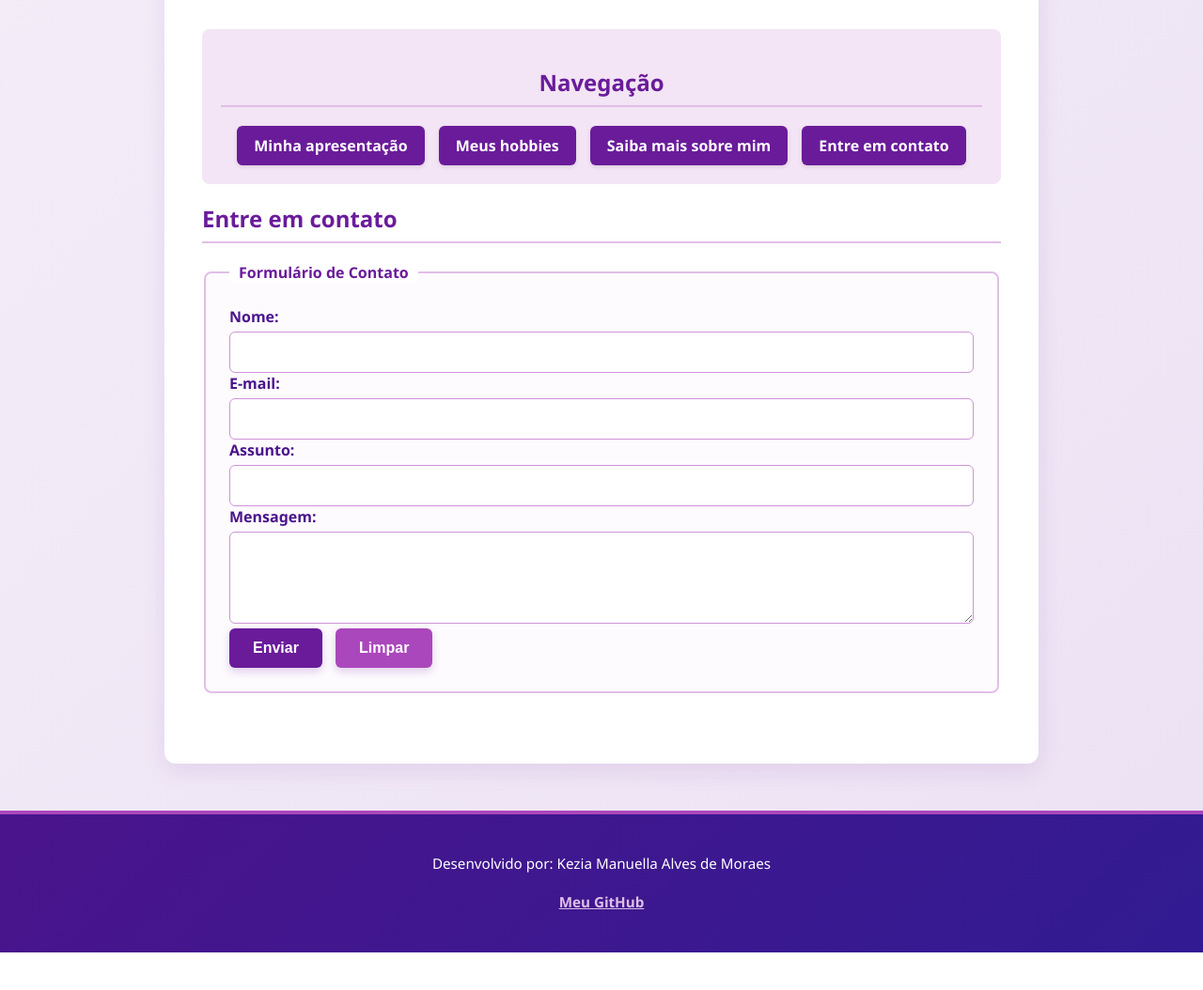
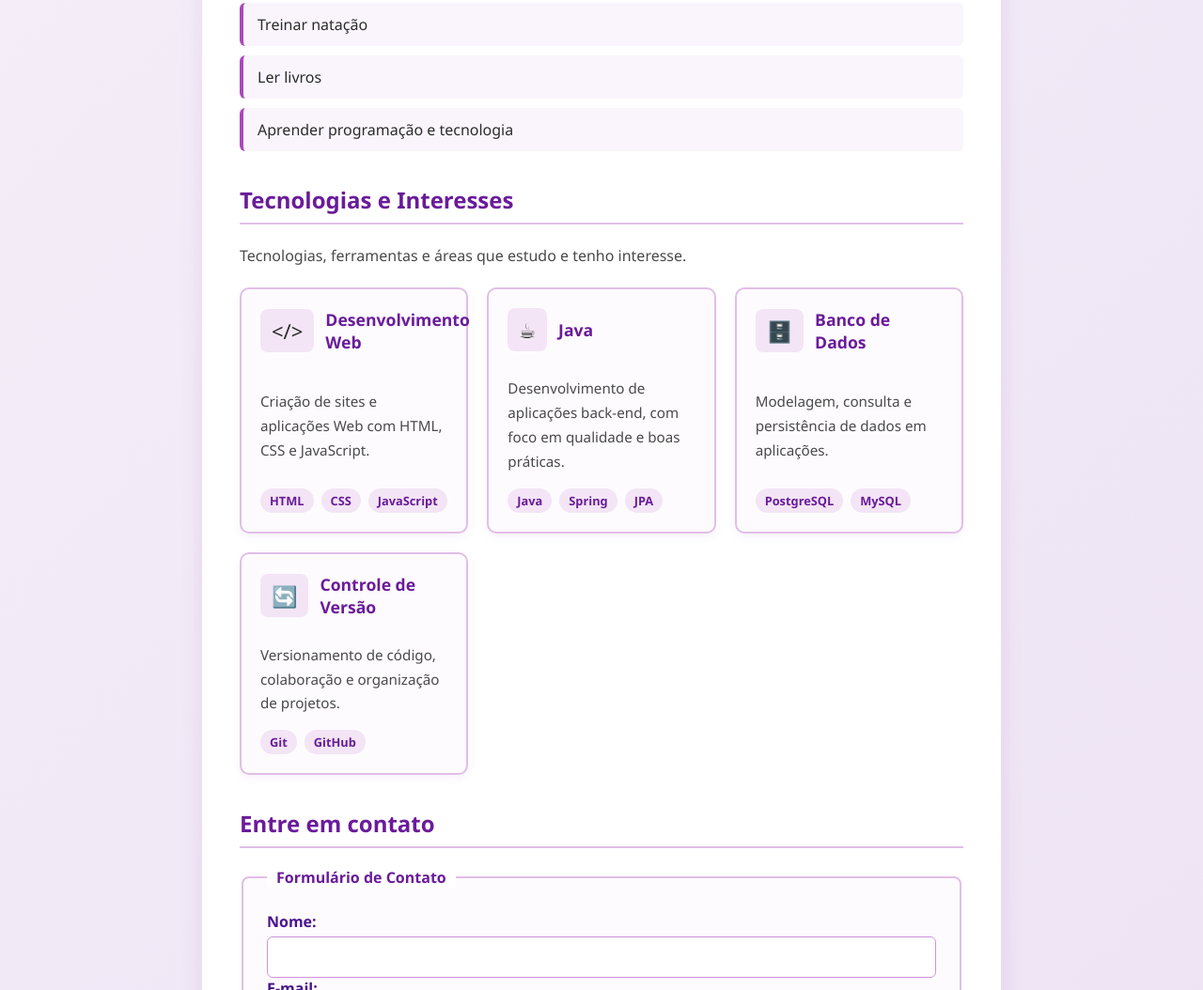
Before and after one commit to kezia242/pagina-pessoal, a plain HTML site: page index.html in a window 1280 px wide. Shown: the part 1085-2139 px from the top of the page at 94% size. Before the commit the page ends 2099 px from the top, so only its background shows below. Drawn offline with Linux system fonts and the light colour scheme.

Commit message:
Adicionando seção de tecnologias com Flexbox e Grid

```diff
--- a/index.html
+++ b/index.html
@@ -6,7 +6,7 @@
         <meta name="viewport" content="width=device-width, initial-scale=1.0">
         <title>Minha Página Pessoal</title>
 
-        <!-- Ligação com a folha de estilos externa exigida pela atividade -->
+        <!-- Ligação com a folha de estilos externa -->
         <link rel="stylesheet" href="style.css">
     </head>
 
@@ -16,71 +16,136 @@
             <p>Estudante de Técnico em Informática para Internet</p>
         </header>
 
+        <!-- BARRA DE NAVEGAÇÃO NO TOPO -->
+        <nav>
+            <h2>Navegação</h2>
+
+            <ul>
+                <li>
+                    <a href="#apresentacao">
+                        Minha apresentação
+                    </a>
+                </li>
+                <li>
+                    <a href="#hobbies">
+                        Meus hobbies
+                    </a>
+                </li>
+                <li>
+                    <a href="#tecnologias">
+                        Tecnologias e Interesses
+                    </a>
+                </li>
+                <li>
+                    <a href="sobre.html">
+                        Saiba mais sobre mim
+                    </a>
+                </li>
+                <li>
+                    <a href="#contato">
+                        Entre em contato
+                    </a>
+                </li>
+            </ul>
+        </nav>
+
         <main>
+            <!-- SECÇÃO SOBRE MIM -->
             <section id="apresentacao">
                 <h2>Sobre mim</h2>
 
                 <p>
-                    Meu nome é Kezia e atualmente curso Técnico em
-                    Informática para Internet no IF Sudeste MG.
-                    Estou ampliando meus conhecimentos em tecnologia
-                    e aprendendo a desenvolver páginas web.
+                    Olá! Meu nome é Kezia, tenho 30 anos, sou natural de Recife - PE e moro em Conselheiro Lafaiete - MG.
+                    Atualmente curso Técnico em Informática para Internet no IF Sudeste MG - Campus Barbacena, ampliando meus
+                    conhecimentos em tecnologia e aprendendo a desenvolver páginas web.
                 </p>
 
                 <p>
-                    Meu objetivo é continuar aprendendo,
-                    desenvolver novas habilidades e ampliar minhas
-                    oportunidades profissionais na área de
-                    tecnologia.
+                    Com bagagem nas áreas de administração, logística e recursos humanos, e experiência profissional como recepcionista,
+                    inspetora de qualidade e auxiliar de escritório, meu objetivo é continuar aprendendo, desenvolver novas habilidades e
+                    ampliar minhas oportunidades profissionais nessa transição para a área de tecnologia.
                 </p>
 
-                <!-- DICA: Certifique-se de que sua foto está na pasta "imagens" com este nome ou altere aqui -->
                 <img src="imagens/foto.jpg"
                      alt="Foto de apresentação da Kezia"
                      class="foto-perfil"
                      width="450">
             </section>
 
+            <!-- SECÇÃO HOBBIES -->
             <section id="hobbies">
                 <h2>Meus hobbies e interesses</h2>
 
                 <ul>
-                    <li>Jogar videogame</li>
                     <li>Treinar natação</li>
-                    <li>Assistir a doramas</li>
                     <li>Ler livros</li>
                     <li>Aprender programação e tecnologia</li>
                 </ul>
             </section>
 
-            <nav>
-                <h2>Navegação</h2>
+            <!-- SECÇÃO DE TECNOLOGIAS E INTERESSES -->
+            <section id="tecnologias">
+                <h2>Tecnologias e Interesses</h2>
+                <p>Tecnologias, ferramentas e áreas que estudo e tenho interesse.</p>
 
-                <ul>
-                    <li>
-                        <a href="#apresentacao">
-                            Minha apresentação
-                        </a>
-                    </li>
-                    <li>
-                        <a href="#hobbies">
-                            Meus hobbies
-                        </a>
-                    </li>
-                    <li>
-                        <a href="sobre.html">
-                            Saiba mais sobre mim
-                        </a>
-                    </li>
-                    <li>
-                        <a href="#contato">
-                            Entre em contato
-                        </a>
-                    </li>
-                </ul>
-            </nav>
+                <div class="grid-cards">
+                    <!-- CARTÃO 1 -->
+                    <div class="card">
+                        <div class="card-topo">
+                            <span class="icone">&lt;/&gt;</span>
+                            <h3>Desenvolvimento Web</h3>
+                        </div>
+                        <p>Criação de sites e aplicações Web com HTML, CSS e JavaScript.</p>
+                        <div class="card-tags">
+                            <span class="tag">HTML</span>
+                            <span class="tag">CSS</span>
+                            <span class="tag">JavaScript</span>
+                        </div>
+                    </div>
 
-            <!-- SEÇÃO DE CONTATO -->
+                    <!-- CARTÃO 2 -->
+                    <div class="card">
+                        <div class="card-topo">
+                            <span class="icone">☕</span>
+                            <h3>Java</h3>
+                        </div>
+                        <p>Desenvolvimento de aplicações back-end, com foco em qualidade e boas práticas.</p>
+                        <div class="card-tags">
+                            <span class="tag">Java</span>
+                            <span class="tag">Spring</span>
+                            <span class="tag">JPA</span>
+                        </div>
+                    </div>
+
+                    <!-- CARTÃO 3 -->
+                    <div class="card">
+                        <div class="card-topo">
+                            <span class="icone">🗄️</span>
+                            <h3>Banco de Dados</h3>
+                        </div>
+                        <p>Modelagem, consulta e persistência de dados em aplicações.</p>
+                        <div class="card-tags">
+                            <span class="tag">PostgreSQL</span>
+                            <span class="tag">MySQL</span>
+                        </div>
+                    </div>
+
+                    <!-- CARTÃO 4 -->
+                    <div class="card">
+                        <div class="card-topo">
+                            <span class="icone">🔄</span>
+                            <h3>Controle de Versão</h3>
+                        </div>
+                        <p>Versionamento de código, colaboração e organização de projetos.</p>
+                        <div class="card-tags">
+                            <span class="tag">Git</span>
+                            <span class="tag">GitHub</span>
+                        </div>
+                    </div>
+                </div>
+            </section>
+
+            <!-- SECÇÃO DE CONTATOS -->
             <section id="contato">
                 <h2>Entre em contato</h2>
                 <form>
--- a/style.css
+++ b/style.css
@@ -6,6 +6,11 @@ body {
     margin: 0;
     padding: 0;
     min-height: 100vh;
+
+    /* REQUISITO DA ATIVIDADE: Grid Layout na estrutura geral da página */
+    display: grid;
+    grid-template-rows: auto 1fr auto;
+    grid-template-columns: 1fr;
 }
 
 /* --- 2. CABEÇALHO (Roxo Elegante com Sombra) --- */
@@ -16,6 +21,7 @@ header {
     padding: 40px 20px;
     border-bottom: 5px solid #ab47bc;
     box-shadow: 0 4px 12px rgba(106, 27, 154, 0.2);
+    grid-column: 1 / -1;
 }
 
 header h1 {
@@ -39,6 +45,8 @@ main {
     padding: 40px;
     border-radius: 12px;
     box-shadow: 0 8px 25px rgba(106, 27, 154, 0.1);
+    box-sizing: border-box;
+    width: 100%;
 }
 
 section {
@@ -90,7 +98,77 @@ li:hover {
     box-shadow: 0 4px 15px rgba(171, 71, 188, 0.3);
 }
 
-/* --- 5. FORMULÁRIO DE CONTATO MODERNO --- */
+/* --- 5. ESTILIZAÇÃO DOS CARTÕES (GRID & FLEXBOX) --- */
+
+/* REQUISITO: Grid Layout nos cartões */
+.grid-cards {
+    display: grid;
+    grid-template-columns: repeat(auto-fit, minmax(240px, 1fr));
+    gap: 20px;
+    margin-top: 20px;
+}
+
+/* REQUISITO: Flexbox interno dos cartões */
+.card {
+    background-color: #fdfbfe;
+    border: 2px solid #e1bee7;
+    border-radius: 10px;
+    padding: 20px;
+    box-shadow: 0 4px 10px rgba(106, 27, 154, 0.05);
+    transition: transform 0.2s ease, box-shadow 0.2s ease;
+
+    display: flex;
+    flex-direction: column;
+    justify-content: space-between;
+}
+
+.card:hover {
+    transform: translateY(-5px);
+    box-shadow: 0 6px 15px rgba(106, 27, 154, 0.15);
+}
+
+.card-topo {
+    display: flex;
+    align-items: center;
+    gap: 12px;
+    margin-bottom: 12px;
+}
+
+.icone {
+    font-size: 22px;
+    background-color: #f3e5f5;
+    padding: 8px 12px;
+    border-radius: 8px;
+}
+
+.card h3 {
+    color: #6a1b9a;
+    font-size: 1.1rem;
+    margin: 0;
+}
+
+.card p {
+    font-size: 0.95rem;
+    color: #4a4a4a;
+    margin-bottom: 15px;
+}
+
+.card-tags {
+    display: flex;
+    flex-wrap: wrap;
+    gap: 8px;
+}
+
+.tag {
+    background-color: #f3e5f5;
+    color: #6a1b9a;
+    padding: 4px 10px;
+    border-radius: 20px;
+    font-size: 0.8rem;
+    font-weight: bold;
+}
+
+/* --- 6. FORMULÁRIO DE CONTATO MODERNO --- */
 form {
     display: flex;
     flex-direction: column;
@@ -136,7 +214,6 @@ input:focus, textarea:focus {
     box-shadow: 0 0 8px rgba(106, 27, 154, 0.2);
 }
 
-/* Botões com efeito moderno */
 button[type="submit"], button[type="reset"] {
     background-color: #6a1b9a;
     color: white;
@@ -165,7 +242,7 @@ button[type="reset"]:hover {
     transform: translateY(-2px);
 }
 
-/* --- 6. NAVEGAÇÃO E RODAPÉ --- */
+/* --- 7. NAVEGAÇÃO E RODAPÉ --- */
 nav {
     background-color: #f3e5f5;
     padding: 20px;
@@ -221,6 +298,7 @@ footer {
     font-size: 0.95rem;
     margin-top: 50px;
     border-top: 4px solid #ab47bc;
+    grid-column: 1 / -1;
 }
 
 footer p {
```
Also changed, not shown: sobre.html (+5 -4 lines).
